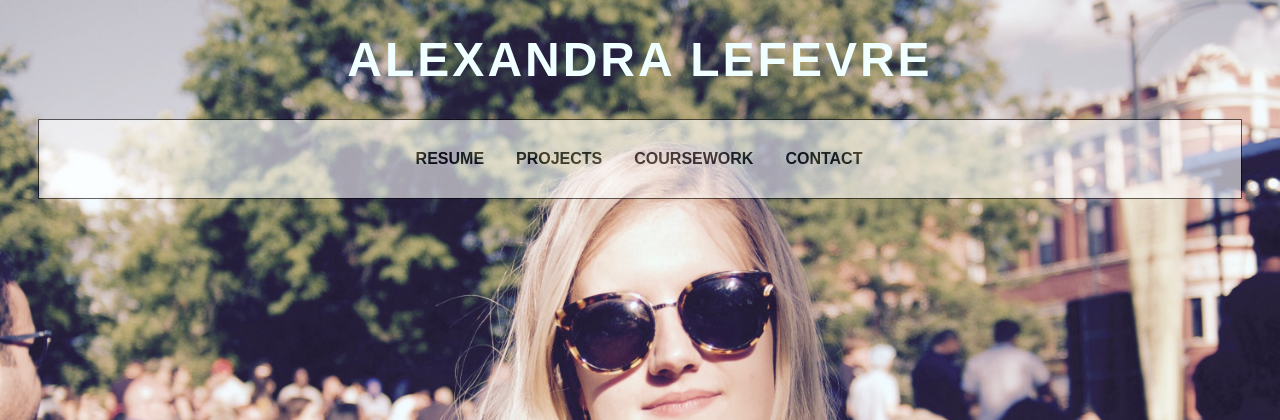
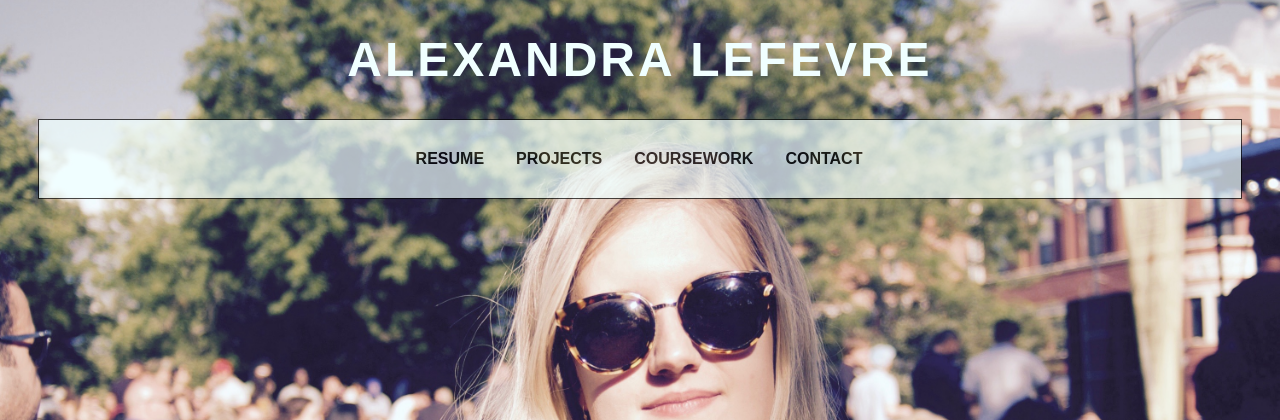
Before and after one commit to okouznet/personal-website, a Flask app: page / in a window 1280 px wide. Shown: the top 420 px of the page. Run offline with Flask 2, Linux system fonts and the light colour scheme.

Commit message:
adding to css

```diff
--- a/static/stylesheets/style.css
+++ b/static/stylesheets/style.css
@@ -20,9 +20,9 @@ h1.homepage {
 
 div.transparent {
   margin: 30px;
-  background-color: #ffffff;
+  background-color: #F0FFFF;
   border: 1px solid black;
-  opacity: 0.6;
+  opacity: 0.7;
   filter: alpha(opacity=60); /* For IE8 and earlier */
   overflow: scroll;
 }
@@ -40,7 +40,7 @@ ul.tab {
     margin-left: 30%;
     padding: 0;
     overflow: hidden;
-    background-color: #FFFFFF;
+    background-color: #F0FFFF;
 }
 
 /* Float the list items side by side */
@@ -107,8 +107,8 @@ ul.tab li a:focus, .active {background-color: #ccc;}
 .tabcontent table.resume {
     width: 100%;
     font-family: Arial, sans-serif;
+    font-weight: bold;
     color: black;
-    font-weight: bold;
 }
 
 .tabcontent table.resume td.name {
```
